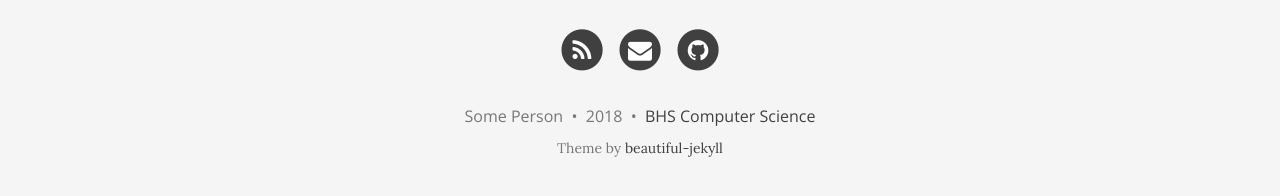
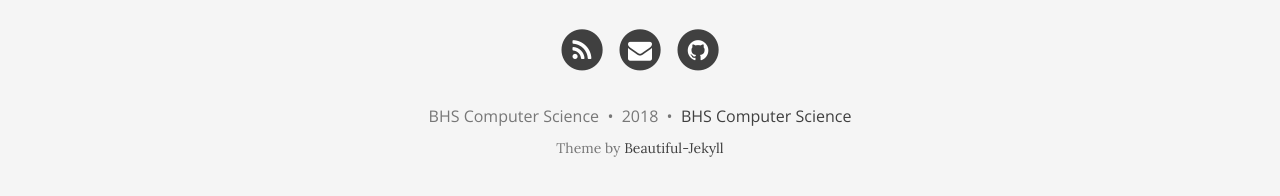
Before and after one commit to BHS-Computer-Science/bhs-computer-science.github.io, a Jekyll site: the page built from aboutme.md, in a window 1280 px wide and 951 px high. Shown: the part 742-938 px from the top of the window. Built offline with Jekyll 4.4.1, drawn with Linux system fonts in a browser that asks for light colours; nearby versions of some CDN libraries.

Commit message:
more updates

```diff
--- a/_config.yml
+++ b/_config.yml
@@ -65,7 +65,7 @@ footer-link-col: "#404040"
 # Change all these values or delete the ones you don't want.
 # Important: you must keep the "name" parameter, everything else you can remove
 author:
-  name: Some Person
+  name: BHS Computer Science
 
 # Select your active Social Network Links.
 # Uncomment the links you want to show in the footer and add your information to each link.
--- a/_includes/footer.html
+++ b/_includes/footer.html
@@ -43,7 +43,7 @@
           <!-- Please don't remove this, keep my open source work credited :) -->
     <p class="theme-by text-muted">
       Theme by
-      <a href="http://deanattali.com/beautiful-jekyll/">beautiful-jekyll</a>
+      <a href="http://deanattali.com/beautiful-jekyll/">Beautiful-Jekyll</a>
     </p>
       </div>
     </div>
```
